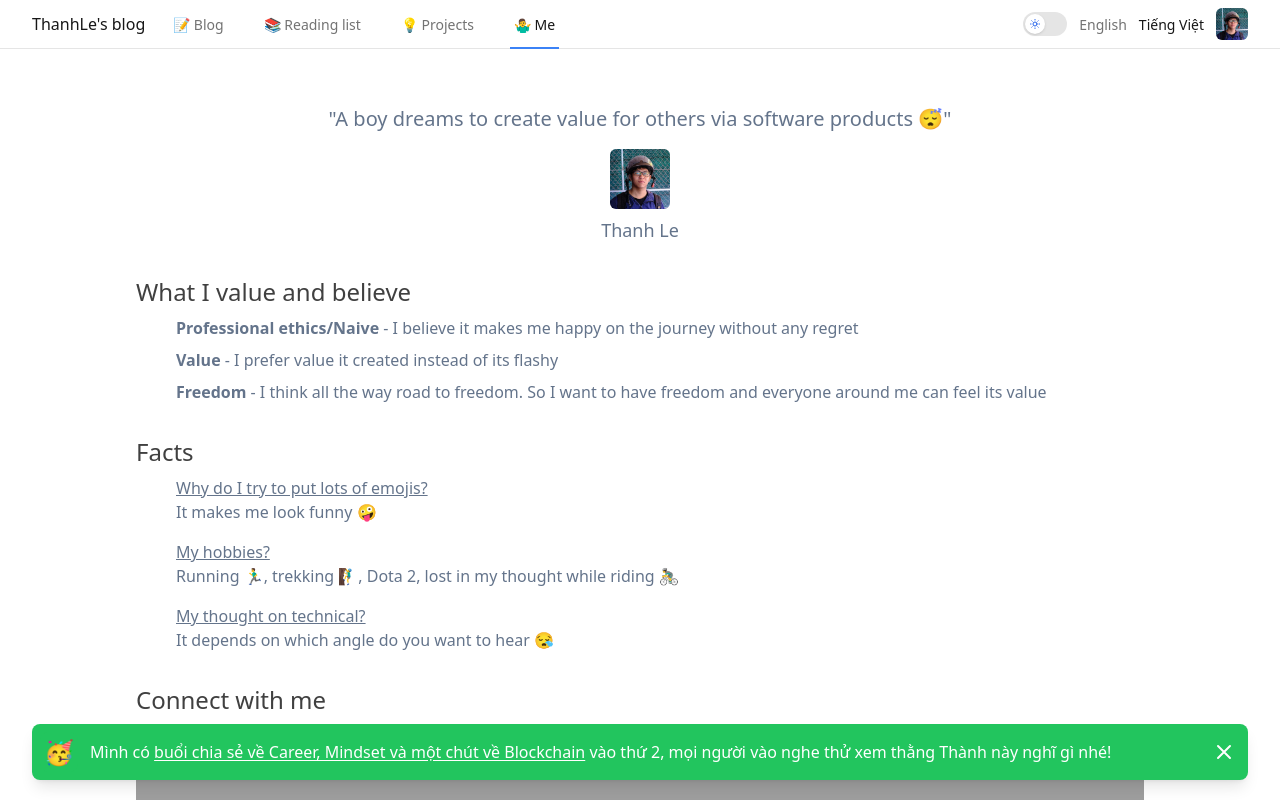
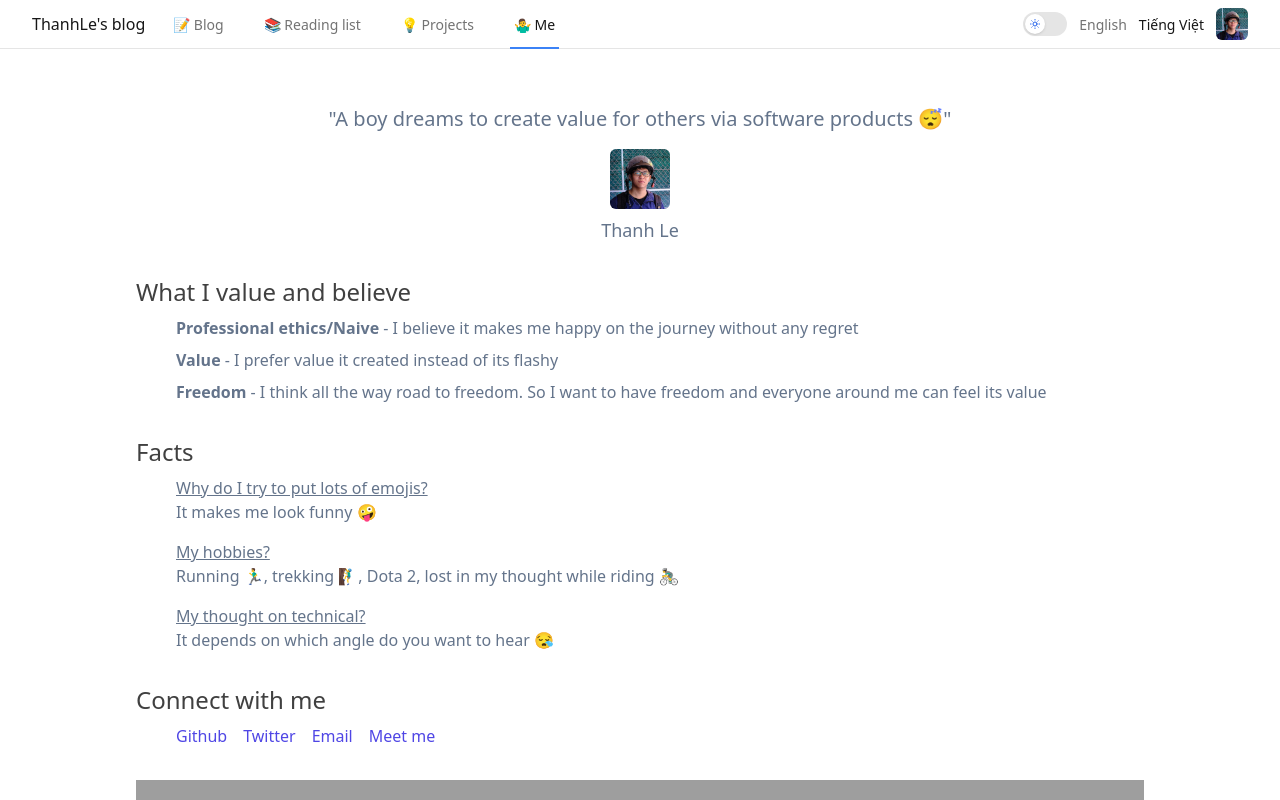
Before and after one commit to thanhlmm/blog, a Next.js app: page /me in a window 1280 px wide. Shown: the top 800 px of the page. Built offline with nearby package versions, Linux system fonts and the light colour scheme; grey boxes are pictures that could not be loaded; what @splitbee/web would draw is missing.

Commit message:
Hide annoucement

```diff
--- a/components/footer/index.tsx
+++ b/components/footer/index.tsx
@@ -2,7 +2,7 @@ import { XIcon } from "@heroicons/react/outline";
 import { useState } from "react";
 
 const Footer = () => {
-  const [showBanner, toogleShowBanner] = useState(true);
+  const [showBanner, toogleShowBanner] = useState(false);
 
   return (
     <>
```
